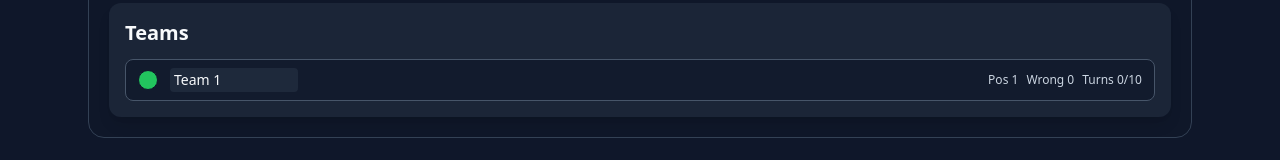
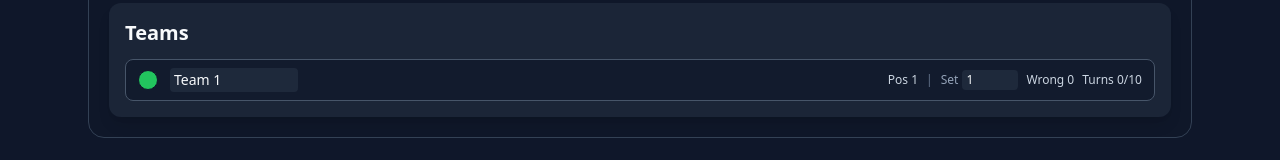
Before and after one commit to sanjaykumaran16/techofes-riddle_rush, a React (Vite) app: page / in a window 1280 px wide. Both pictures are taken after a click on the button "Add Team". Shown: the part 256-416 px from the top of the page. Built offline with nearby package versions, Linux system fonts and the light colour scheme.

Commit message:
Added qns

```diff
--- a/src/App.jsx
+++ b/src/App.jsx
@@ -467,6 +467,7 @@ export default function App() {
               currentTeamId={null}
               onUpdateTeam={updateTeamMeta}
               gameStarted={false}
+                boardSize={BOARD_SIZE}
             />
           </div>
         )}
@@ -567,6 +568,7 @@ export default function App() {
                 currentTeamId={currentTeam ? currentTeam.id : null}
                 onUpdateTeam={updateTeamMeta}
                 gameStarted={gameStarted}
+                boardSize={BOARD_SIZE}
               />
               <Dice
                 value={diceValue}
--- a/src/components/TeamPanel.jsx
+++ b/src/components/TeamPanel.jsx
@@ -1,10 +1,11 @@
-import React from "react";
+import React, { useEffect, useState } from "react";
 
 export default function TeamPanel({
   teams,
   currentTeamId,
   onUpdateTeam,
-  gameStarted
+  gameStarted,
+  boardSize = 70
 }) {
   // Allow simple editing of team name and color before the game begins.
   const handleChange = (id, field, value) => {
@@ -12,6 +13,37 @@ export default function TeamPanel({
     const team = teams.find((t) => t.id === id);
     if (!team) return;
     onUpdateTeam(id, { ...team, [field]: value });
+  };
+
+  const [posDrafts, setPosDrafts] = useState({});
+
+  useEffect(() => {
+    setPosDrafts((prev) => {
+      const next = { ...prev };
+      for (const t of teams) {
+        if (next[t.id] == null) next[t.id] = String((t.position ?? 0) + 1);
+      }
+      // Drop drafts for removed teams
+      for (const key of Object.keys(next)) {
+        if (!teams.some((t) => t.id === key)) delete next[key];
+      }
+      return next;
+    });
+  }, [teams]);
+
+  const commitPosition = (teamId) => {
+    const raw = posDrafts[teamId];
+    const parsed = Number.parseInt(String(raw ?? ""), 10);
+    if (!Number.isFinite(parsed)) {
+      const team = teams.find((t) => t.id === teamId);
+      setPosDrafts((p) => ({ ...p, [teamId]: String((team?.position ?? 0) + 1) }));
+      return;
+    }
+
+    const clampedSquare = Math.max(1, Math.min(boardSize, parsed));
+    const nextPosition = clampedSquare - 1;
+    onUpdateTeam(teamId, { position: nextPosition });
+    setPosDrafts((p) => ({ ...p, [teamId]: String(clampedSquare) }));
   };
 
   return (
@@ -50,6 +82,33 @@ export default function TeamPanel({
               </div>
               <div className="flex items-center gap-2 text-[0.7rem] text-slate-300 md:text-xs">
                 <span>Pos {team.position + 1}</span>
+                <span className="hidden md:inline text-slate-500">|</span>
+                <label className="flex items-center gap-1">
+                  <span className="text-slate-400">Set</span>
+                  <input
+                    type="number"
+                    inputMode="numeric"
+                    min={1}
+                    max={boardSize}
+                    value={posDrafts[team.id] ?? String(team.position + 1)}
+                    onChange={(e) =>
+                      setPosDrafts((p) => ({ ...p, [team.id]: e.target.value }))
+                    }
+                    onBlur={() => commitPosition(team.id)}
+                    onKeyDown={(e) => {
+                      if (e.key === "Enter") commitPosition(team.id);
+                      if (e.key === "Escape") {
+                        setPosDrafts((p) => ({
+                          ...p,
+                          [team.id]: String(team.position + 1)
+                        }));
+                        e.currentTarget.blur();
+                      }
+                    }}
+                    className="w-14 rounded bg-slate-800 px-1 py-0.5 text-[0.7rem] text-slate-50 outline-none ring-0 md:text-xs"
+                    title={`Type a square number (1-${boardSize}) and press Enter`}
+                  />
+                </label>
                 <span>Wrong {team.wrongAttempts}</span>
                 <span>
                   Turns {team.turnsTaken}/10
```
